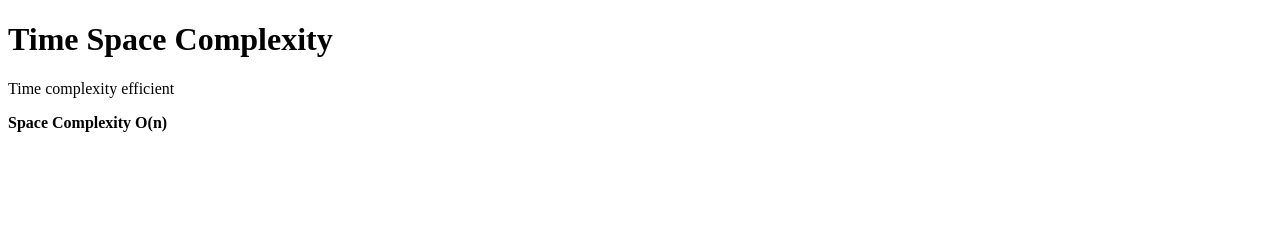
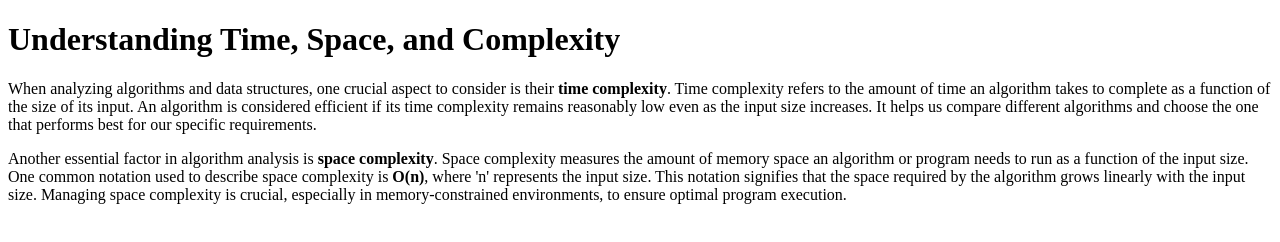
Before and after one commit to acciojob/time-and-space-complexity-UdayBari3421, a website: page main.html in a window 1280 px wide. Drawn offline with Linux system fonts and the light colour scheme.

Commit message:
created a submission

```diff
--- a/main.html
+++ b/main.html
@@ -8,9 +8,20 @@
 
 <body>
 
-	<h1>Time Space Complexity</h1>
-	<p>Time complexity efficient</p>
-	<p><b>Space Complexity<b> O(n)</p>
+	<h1>Understanding Time, Space, and Complexity</h1>
+    <p>
+        When analyzing algorithms and data structures, one crucial aspect to consider is their <strong>time complexity</strong>.
+        Time complexity refers to the amount of time an algorithm takes to complete as a function of the size of its input.
+        An algorithm is considered efficient if its time complexity remains reasonably low even as the input size increases.
+        It helps us compare different algorithms and choose the one that performs best for our specific requirements.
+    </p>
+    <p>
+        Another essential factor in algorithm analysis is <strong>space complexity</strong>.
+        Space complexity measures the amount of memory space an algorithm or program needs to run as a function of the input size.
+        One common notation used to describe space complexity is <strong>O(n)</strong>, where 'n' represents the input size.
+        This notation signifies that the space required by the algorithm grows linearly with the input size.
+        Managing space complexity is crucial, especially in memory-constrained environments, to ensure optimal program execution.
+    </p>
 
 	<!-- the entire body must be written by student -->
     <script type="text/javascript" src="./script.js">
```
